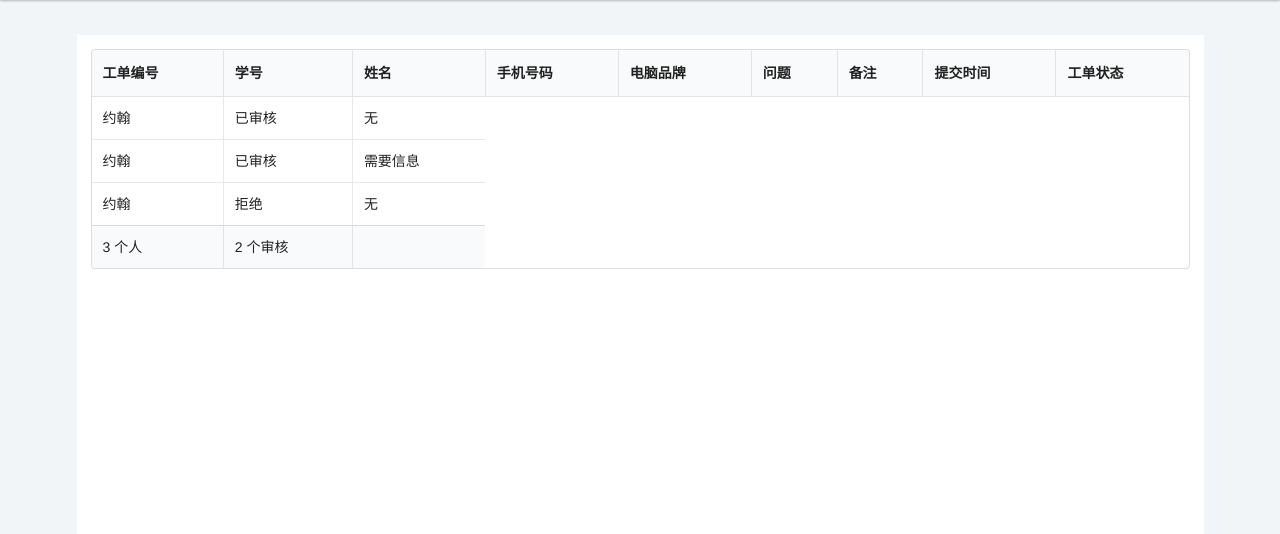
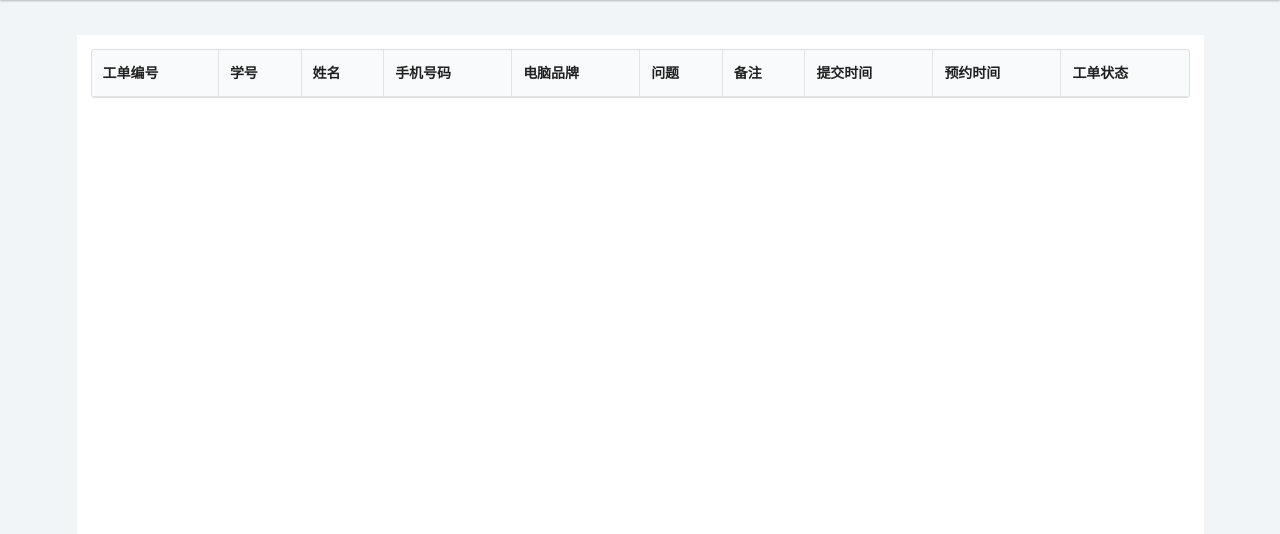
Before and after one commit to Halo1236/ERepair, a Flask app: page /admin/test in a window 1280 px wide. Shown: the part 65-599 px from the top of the page. Run offline with Flask 2, Linux system fonts and the light colour scheme; lists and menus that the app fills with data are empty; some libraries are stand-ins or nearby versions.

Commit message:
管理员读取所有工单

```diff
--- a/main/models/__init__.py
+++ b/main/models/__init__.py
@@ -71,7 +71,7 @@ def is_wo_exists(stu_id):
 
 def is_admin_exists(admin_name, admin_passwd):
     admin_info = Administrator.query.filter_by(
-        and_(admin_name=admin_name, admin_passwd=admin_passwd)).first()
+        admin_name=admin_name, admin_passwd=admin_passwd).first()
     if not admin_info:
         return False
     else:
--- a/main/models/wo.py
+++ b/main/models/wo.py
@@ -26,6 +26,7 @@ class Wo(db.Model):
 	ishandle: 是否处理（0未处理，1已处理）
 	problem: 问题
 	scheduled: 预约时间
+	sn码
 	admin_id: 维修人员编号
 	evaluation: 维修评价(0-5分)
 	remark: 备注
--- a/main/routes.py
+++ b/main/routes.py
@@ -9,6 +9,7 @@ from main.models import *
 @app.route('/admin/test')
 def test():
     return render_template('admin_index.html')
+
 
 @app.route('/admin', methods=['GET', 'POST'])
 def admin_login():
@@ -24,12 +25,15 @@ def admin_login():
     else:
         return render_template('admin.html')
 
+
 @app.route('/admin/set_admin/abc', methods=['POST'])
 def set_admin():
-    if request.method =='POST':
-        admin_name = request.form.get('admin_name','')
-        admin_passwd = request.form.get('admin_passwd','')
-        set_admin_info(admin_name,admin_passwd)
+    if request.method == 'POST':
+        admin_name = request.form.get('admin_name', '')
+        admin_passwd = request.form.get('admin_passwd', '')
+        set_admin_info(admin_name, admin_passwd)
+        return 'ok'
+
 
 @app.route('/admin/index', methods=['GET', 'POST'])
 def admin_index():
@@ -39,12 +43,11 @@ def admin_index():
         print(admin_name, admin_passwd)
         if admin_name and admin_passwd:
             content = get_wo_all()
-            return render_template('admin_index.html')
+            return render_template('admin_index.html', content=content)
         else:
             session.pop('admin_name', None)
             session.pop('admin_passwd', None)
             return redirect(url_for('admin_login'))
-
 
 
 @app.route('/', methods=['GET', 'POST'])
@@ -123,7 +126,7 @@ def history():
             return render_template(
                 'history.html',
                 page_title='历史工单',
-                page_info=stu_name +',同学你好!',
+                page_info=stu_name + ',同学你好!',
                 content=content)
         else:
             return redirect(url_for('log_out'))
--- a/main/static/style/style.css
+++ b/main/static/style/style.css
@@ -40,7 +40,7 @@ body {
     margin-right: auto !important;
     left: 0;
     right: 0;
-    width: 50%;
+    width: 80%;
     top: 10%;
     z-index: 10000;
 }
@@ -54,5 +54,5 @@ body > .grid {
 }
 
 .column {
-    max-width: 450px;
+    max-width: 600px;
 }
--- a/main/templates/admin.html
+++ b/main/templates/admin.html
@@ -21,13 +21,13 @@
             <div class="ui stacked segment">
                 <div class="field">
                     <div class="ui left icon input">
-                        <input type="text" id="admin_name" placeholder="请输入管理员姓名">
+                        <input type="text" id="admin_name" placeholder="请输入管理员姓名"/>
                         <i class="user icon"></i>
                     </div>
                 </div>
                 <div class="field">
                     <div class="ui left icon input">
-                        <input type="password" id="admin_passwd" placeholder="请输入管理员密码">
+                        <input type="password" id="admin_passwd" placeholder="请输入管理员密码"/>
                         <i class="lock icon"></i>
                     </div>
                 </div>
--- a/main/templates/admin_index.html
+++ b/main/templates/admin_index.html
@@ -39,8 +39,30 @@
         {#        </div>#}
     </div>
 </div>
+<div class="ui modal">
+    <i class="close icon"></i>
+    <div class="header">
+        维修完成，填写信息
+    </div>
+    <div class="content">
+        <div class="ui ignored error message" id="error" style="display:none;"></div>
+        <div class="ui ignored positive message" id="success" style="display:none;"></div>
+        <form class="ui form" id="lg_form">
+            <div class="field">
+                <label>S/N码</label>
+                <input type="tel" id="sn" placeholder="请输入S/N码"/>
+            </div>
+            <div class="field">
+                <label>维修人员姓名</label>
+                <input type="text" id="admin_name" placeholder="请输入维修人员姓名"/>
+            </div>
+            <button type="submit" class="fluid ui teal button" id="sign_in">登录</button>
+        </form>
+        <br>
+    </div>
+</div>
 <div class="ui container" id="container">
-    <table class="ui celled  table">
+    <table class="ui celled tablet stackable table">
         <thead>
         <tr>
             <th>工单编号</th>
@@ -51,33 +73,36 @@
             <th>问题</th>
             <th>备注</th>
             <th>提交时间</th>
+            <th>预约时间</th>
             <th>工单状态</th>
         </tr>
         </thead>
         <tbody>
-        <tr>
-            <td>约翰</td>
-            <td>已审核</td>
-            <td>无</td>
-        </tr>
-        <tr>
-            <td>约翰</td>
-            <td>已审核</td>
-            <td>需要信息</td>
-        </tr>
-        <tr>
-            <td>约翰</td>
-            <td>拒绝</td>
-            <td>无</td>
-        </tr>
+        {% for wo in content %}
+            {% if wo.ishandle == 0 %}
+                <tr>
+                    <td>{{ wo.id }}</td>
+                    <td>{{ wo.stu_id }}</td>
+                    <td>{{ wo.stu_name }}</td>
+                    <td>{{ wo.tel_num }}</td>
+                    <td>{{ wo.brand }}</td>
+                    <td>{{ wo.problem }}</td>
+                    <td>{{ wo.remark }}</td>
+                    <td>{{ wo.regtime }}</td>
+                    <td>{{ wo.wo.scheduled }}</td>
+                    <td>
+                        {% if wo.ishandle ==0 %}
+                            未处理
+                        {% elif wo.ishandle ==1 %}
+                            已处理
+                        {% else %}
+                            已取消
+                        {% endif %}
+                    </td>
+                </tr>
+            {% endif %}
+        {% endfor %}
         </tbody>
-        <tfoot>
-        <tr>
-            <th>3 个人</th>
-            <th>2 个审核</th>
-            <th></th>
-        </tr>
-        </tfoot>
     </table>
 </div>
 <script src="//cdn.bootcss.com/jquery/1.11.0/jquery.min.js"></script>
```
Also changed, not shown: main/templates/templates/pk.html (+10 -10 lines), 1 other file.
